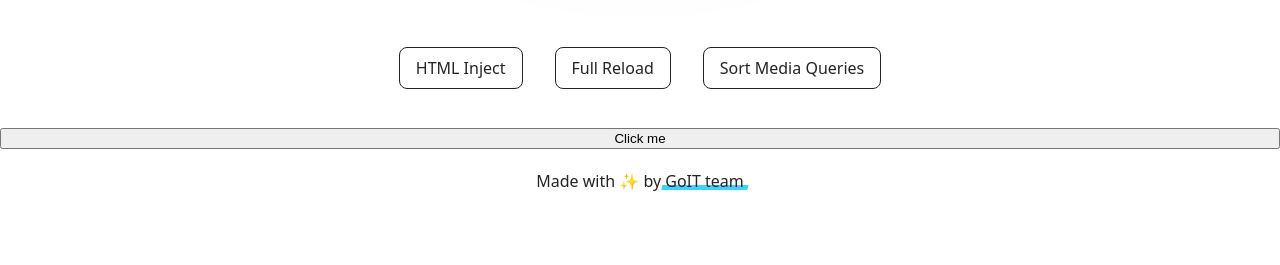
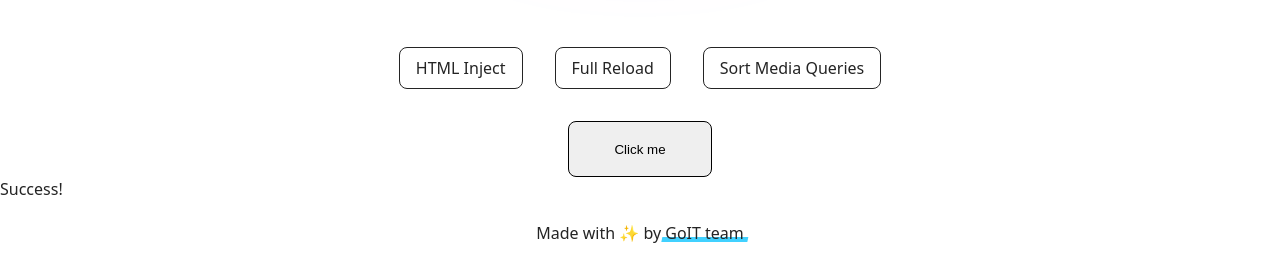
Before and after one commit to Dimalux/00-TEST-Dima-MODUL-10, a website built with Vite: page src/index.html in a window 1280 px wide. Shown: the part 587-852 px from the top of the page. Before the commit the page ends 800 px from the top, so only its background shows below. Built offline with nearby package versions, Linux system fonts and the light colour scheme.

Commit message:
00-TEST-Dima-MODUL-10-013

```diff
--- a/src/css/styles.css
+++ b/src/css/styles.css
@@ -16,3 +16,17 @@
 @import url('./badges.css');
 @import url('./back-link.css');
 @import url('./footer.css');
+
+
+
+/* Стиль для КНОПКИ  "Click me" в файлі "index.html"  */
+.js-button-01 {
+  position: relative;
+  display: block; /* Змінюємо з inline-block на block */
+  margin: 32px auto 0 auto; /* auto зліва і справа центрує кнопку, а 32px зверху залишає ваш відступ */
+  padding: 4px 8px;
+  border: 1px solid;
+  border-radius: 8px;
+  width: 144px;
+  height: 56px;
+}
--- a/src/index.html
+++ b/src/index.html
@@ -16,7 +16,9 @@
       <load src="./partials/badges.html" />
     </main>
 
-    <button type="button" class="btn">Click me</button>
+    <button type="button" class="btn js-button-01">Click me</button>
+
+    <p class="alert success js-alert">Success!</p>
 
     <load src="./partials/footer.html" />
 
--- a/src/main-Test-MODUL-10.js
+++ b/src/main-Test-MODUL-10.js
@@ -1,4 +1,11 @@
 'use strict';
+
+// !!! УВАГА :
+// ТЕРМІНАЛ показує "* History restored" і не дає ввести команду. Це відома проблема у VS Code, пов'язана зі спробою відновити історію команд під час запуску або зі збоєм у роботі графічного прискорення термінала.
+
+// Швидке рішення
+// Створіть НОВИЙ термінал: Натисніть на значок "+" на панелі термінала або використайте сполучення клавіш "Ctrl+Shift+`" (де "`" - тильда). Новий екземпляр термінала має запуститися без спроби відновлення історії.
+
 
 //   МОДУЛЬ 10
 // .............................
@@ -739,7 +746,7 @@ console.log(new Date(15000));
 //.............
 
 // Приклад 001 (00:50:20) :
-// (див. рядок 51)
+// (див. рядок 58)
 
 // Під час виклику "setTimeout()" повертае "ІДЕНТИФІКАТОР" просто якесь число. Для отримання цього числа (ідентифікатора) збережемо "setTimeout()" в змінну і виведемо її в консоль. Спочатку в консоль буде виводитися ЦИФРОВИЙ ІНДЕНТИФІКАТОР :
 // console.log(timerId);     //  1, 2, 3, 4... і так далі (кожен новий таймер отримує наступне число). А потім, за 1000мс callback — результат роботи функції, виклик якої заплановано : :
@@ -755,7 +762,7 @@ console.log(new Date(15000));
 
 //.............
 
-// Метод clearTimeout(id) - СКАСУВАННЯ ТАЙМ-АУТу.  (див. рядок 119)
+// Метод clearTimeout(id) - СКАСУВАННЯ ТАЙМ-АУТу  (див. рядок 128)
 
 // Для ЗУПИНКИ "Timeout", щоб функція "logger" НЕ відпрацювала, використовуємо метод "clearTimeout" і передаємо в нього унікальний числовий ІДЕНТИФІКАТОР, який повернув "setTimeout" в змінну "timeID" :
 
@@ -839,7 +846,7 @@ console.log(new Date(15000));
 
 //............
 
-// 3)  Так само функція може отримати ПАРАМЕТР (див. рядок 708) :
+// 3)  Так само функція може отримати ПАРАМЕТР (див. рядок 715) :
 
 // const logger = (name) => {console.log(`HELLO ${name} !`)};
 
@@ -847,7 +854,7 @@ console.log(new Date(15000));
 
 //............
 
-// 3)  Так само ІНТЕРВАЛ повертає в момент свого виклику ЦИФРОВИЙ ІНДЕНТИФІКАТОР, який ми можемо зберегти в змінну (див. рядок 744) :
+// 3)  Так само ІНТЕРВАЛ повертає в момент свого виклику ЦИФРОВИЙ ІНДЕНТИФІКАТОР, який ми можемо зберегти в змінну (див. рядок 751) :
 
 // const logger = (name) => {console.log(`HELLO ${name} !`)};
 
@@ -858,7 +865,7 @@ console.log(new Date(15000));
 
 //............
 
-// 3)  Так само ЦИФРОВИЙ ІНДЕНТИФІКАТОР, який повертає ІНТЕРВАЛ в момент свого виклику Цпотрібен для ЗУПИНКИ ІНТЕРВАЛу (див. рядок 758) :
+// 3)  Так само ЦИФРОВИЙ ІНДЕНТИФІКАТОР, який повертає ІНТЕРВАЛ в момент свого виклику потрібен для ЗУПИНКИ ІНТЕРВАЛу (див. рядок 765) :
 
 // const logger = (name) => {console.log(`HELLO ${name} !`)};
 
@@ -887,4 +894,20 @@ setTimeout(() => {
 
 //..................
 
-// (01:21:10)
+// УРОК  ЗАДАЧА-001   (01:21:10) :
+// Показуємо та ховаємо, додаючи/видаляючи клас is-visible
+// Ховаємо через певний час
+// Ховаємо при кліці
+// Не забуваємо чистити таймер
+
+
+// 1)  Елемент який ми будемо  приховувати :
+// <p class="alert success js-alert">Success!</p>
+
+// 2)  Створимо зінну "NOTIFICATION_DELAY" - наша затримка для приховування елемента <p> :
+const NOTIFICATION_DELAY = 3000;
+
+// 3)  Отримуємо елемент <p> :
+const notification = document.querySelector(".js-alert");
+
+// 4)  Створимо ф-ію, яка буде відображати наш елемент :
```
